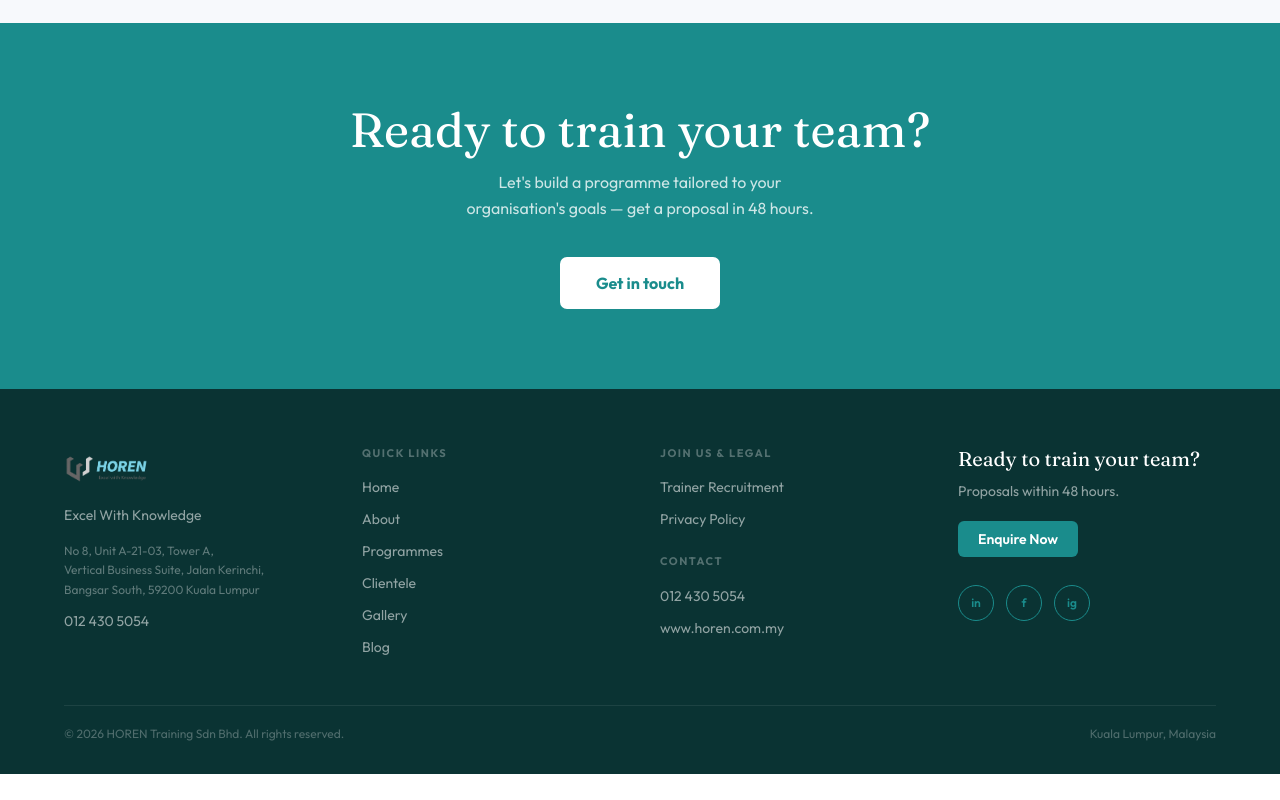
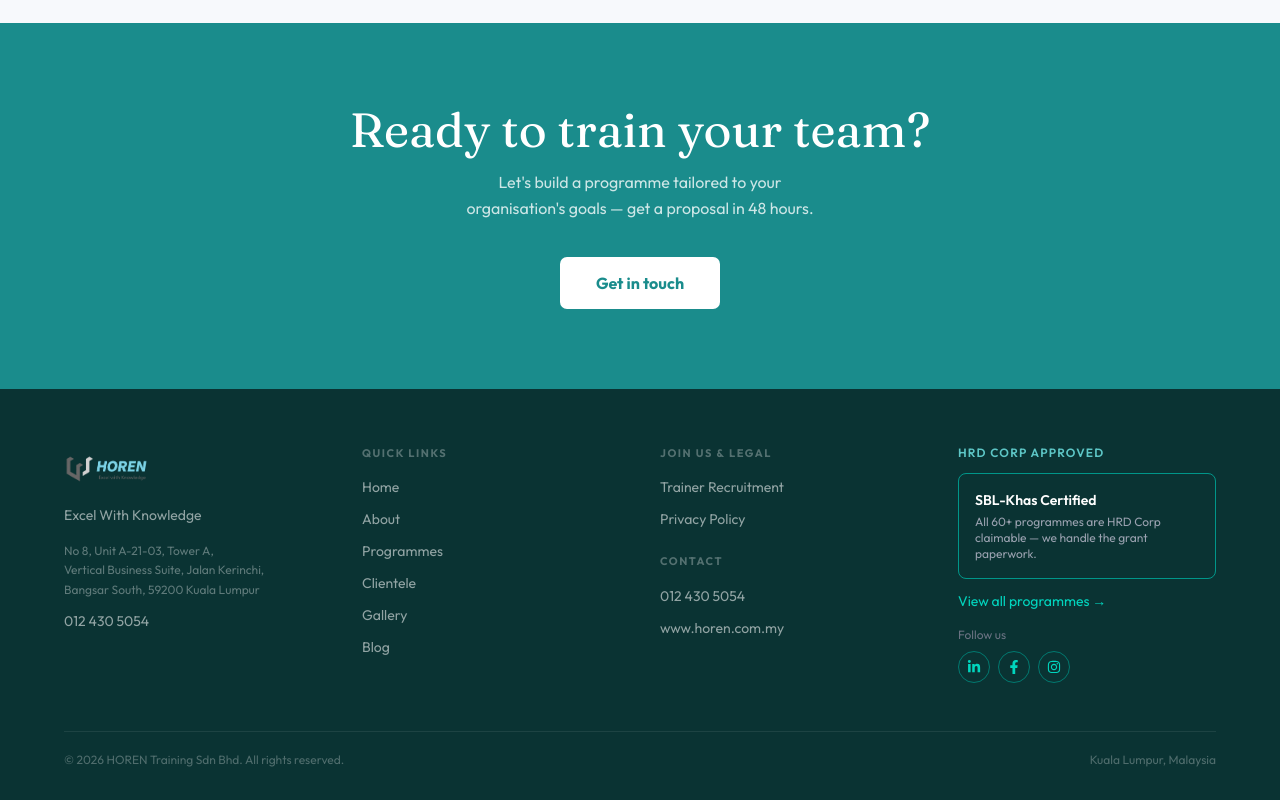
Before and after one commit to mohd-suffian/horen-web, a Next.js app: page / in a window 1280 px wide. Shown: the part 4279-5079 px from the top of the page. Before the commit the page ends 5053 px from the top, so only its background shows below. Built offline with nearby package versions, Linux system fonts and the light colour scheme.

Commit message:
fix: footer logo, col4 HRD Corp and social icons

```diff
--- a/components/layout/Footer.tsx
+++ b/components/layout/Footer.tsx
@@ -1,5 +1,5 @@
 import Link from 'next/link'
-import Image from 'next/image'
+import { FaLinkedinIn, FaFacebookF, FaInstagram } from 'react-icons/fa'
 
 const quickLinks = [
   { label: 'Home',       href: '/' },
@@ -16,9 +16,9 @@ const legalLinks = [
 ]
 
 const socials = [
-  { label: 'LinkedIn',   initial: 'in' },
-  { label: 'Facebook',   initial: 'f' },
-  { label: 'Instagram',  initial: 'ig' },
+  { label: 'LinkedIn',  Icon: FaLinkedinIn },
+  { label: 'Facebook',  Icon: FaFacebookF },
+  { label: 'Instagram', Icon: FaInstagram },
 ]
 
 export default function Footer() {
@@ -28,12 +28,10 @@ export default function Footer() {
         <div className="grid grid-cols-1 sm:grid-cols-2 lg:grid-cols-4 gap-10 mb-12">
           {/* Column 1 — Brand */}
           <div>
-            <Image
-              src="/images/horen-logo5.png"
+            <img
+              src="/horen/v2/images/horen-logo5.png"
               alt="HOREN Training"
-              width={140}
-              height={48}
-              className="h-12 w-auto"
+              style={{ height: '48px', width: 'auto', display: 'block' }}
             />
             <p className="text-sm text-white/55 mt-3">Excel With Knowledge</p>
             <p className="text-xs text-white/35 leading-relaxed mt-4">
@@ -73,25 +71,28 @@ export default function Footer() {
             </div>
           </div>
 
-          {/* Column 4 — Get in touch mini CTA */}
+          {/* Column 4 — HRD Corp info + social media */}
           <div>
-            <p className="font-serif text-xl text-white mb-2">Ready to train your team?</p>
-            <p className="text-sm text-white/55 mb-5">Proposals within 48 hours.</p>
-            <Link
-              href="/contact"
-              className="inline-block bg-[#1A8C8C] text-white text-sm font-semibold px-5 py-2 rounded-md hover:bg-[#1A8C8C]/90 transition-colors mb-7"
-            >
-              Enquire Now
+            <p className="text-xs font-semibold uppercase tracking-widest text-[#5DC6C6]">HRD Corp Approved</p>
+            <div className="border border-teal-600 rounded-lg p-4 mt-3">
+              <p className="text-white font-semibold text-sm">SBL-Khas Certified</p>
+              <p className="text-gray-400 text-xs mt-1">
+                All 60+ programmes are HRD Corp claimable — we handle the grant paperwork.
+              </p>
+            </div>
+            <Link href="/programmes" className="block text-teal-400 text-sm hover:text-white mt-3">
+              View all programmes →
             </Link>
-            <div className="flex items-center gap-3">
+            <p className="text-xs text-gray-500 mt-4 mb-2">Follow us</p>
+            <div className="flex flex-row gap-2">
               {socials.map(s => (
                 <a
                   key={s.label}
                   href="#"
                   aria-label={s.label}
-                  className="w-9 h-9 rounded-full border border-[#1A8C8C] text-[#1A8C8C] text-xs font-semibold flex items-center justify-center hover:bg-[#1A8C8C] hover:text-white transition-colors"
+                  className="w-8 h-8 rounded-full border border-teal-700 flex items-center justify-center text-teal-400 hover:border-teal-400 transition-colors"
                 >
-                  {s.initial}
+                  <s.Icon size={14} />
                 </a>
               ))}
             </div>
--- a/package.json
+++ b/package.json
@@ -16,7 +16,8 @@
     "next": "16.3.2",
     "next-mdx-remote": "^6.0.0",
     "react": "19.2.8",
-    "react-dom": "19.2.8"
+    "react-dom": "19.2.8",
+    "react-icons": "^5.7.0"
   },
   "devDependencies": {
     "@tailwindcss/postcss": "^4",
```
Also changed, not shown: 1 other file (tests, documents, lock files or other folders).
